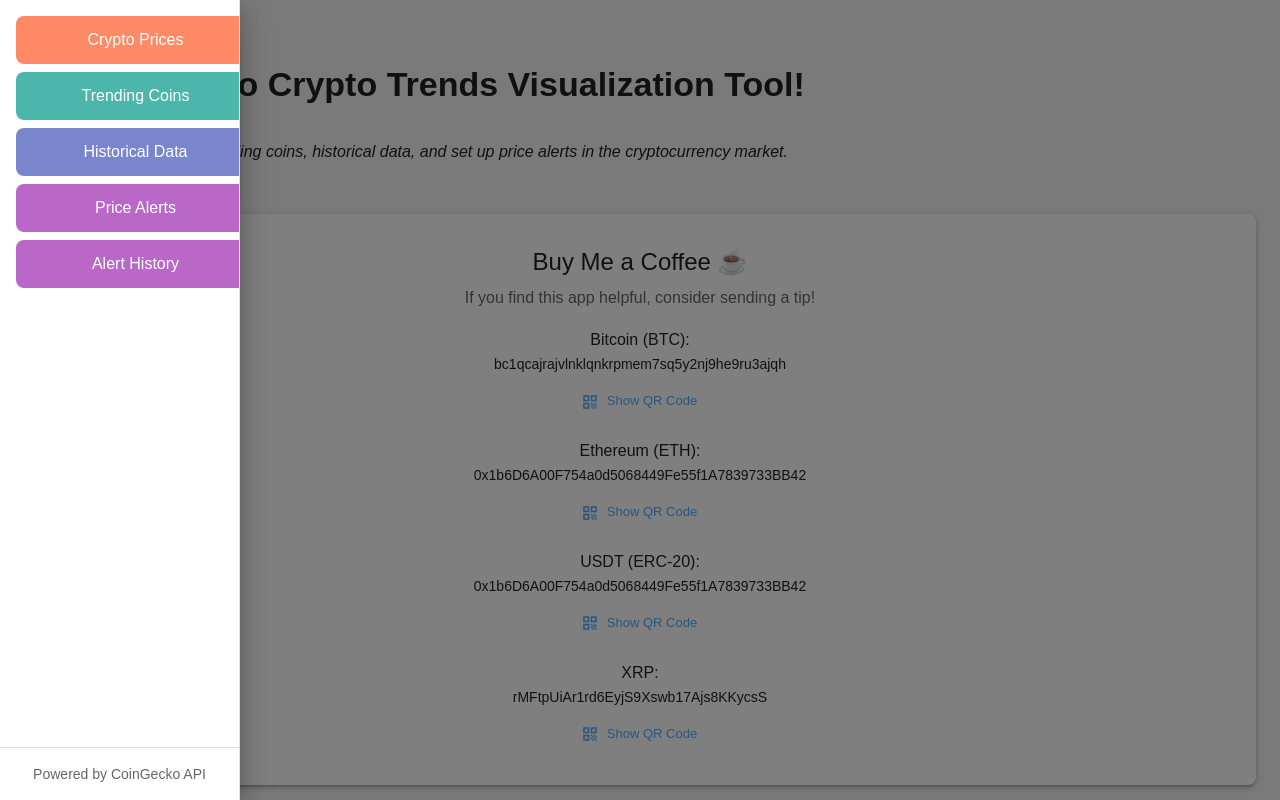
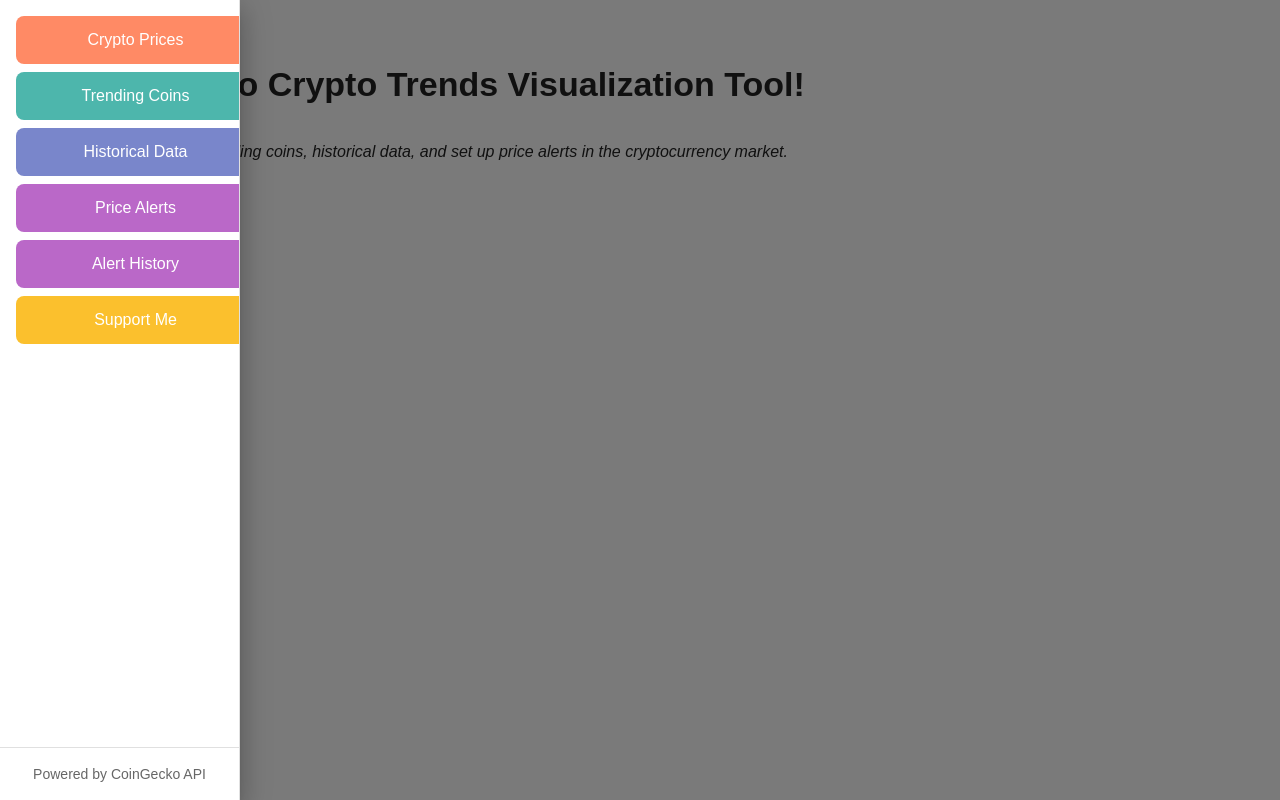
Before and after one commit to ConradPB/Crypto-Trends-Visualization-Tool, a React (Vite) app in the folder frontend/cryptotool/: page / in a window 1280 px wide. Both pictures are taken after a click on the button 32 px from the left and 84 px from the top of the page. Shown: the top 800 px of the page. Built offline with nearby package versions, Linux system fonts and the light colour scheme.

Commit message:
updated sidebar with support me

```diff
--- a/frontend/cryptotool/src/pages/Dashboard.tsx
+++ b/frontend/cryptotool/src/pages/Dashboard.tsx
@@ -11,7 +11,6 @@ import {
 import React, { useState } from "react";
 import MenuIcon from "@mui/icons-material/Menu";
 import { useTheme } from "@mui/material/styles";
-import SupportMe from "./SupportMe";
 
 const Dashboard = () => {
   const theme = useTheme();
@@ -24,6 +23,7 @@ const Dashboard = () => {
     historical: "#7986cb",
     alerts: theme.palette.mode === "dark" ? "#9c27b0" : "#ba68c8",
     history: theme.palette.mode === "dark" ? "#9c27b0" : "#ba68c8",
+    support: "#fbc02d",
   };
 
   return (
@@ -68,6 +68,11 @@ const Dashboard = () => {
               text: "Alert History",
               path: "/alerts-history",
               color: buttonColors.history,
+            },
+            {
+              text: "Support Me",
+              path: "/support-me",
+              color: buttonColors.support,
             },
           ].map((item) => (
             <ListItem
@@ -135,7 +140,6 @@ const Dashboard = () => {
           Explore the latest prices, trending coins, historical data, and set up
           price alerts in the cryptocurrency market.
         </Typography>
-        <SupportMe />
       </Box>
     </Box>
   );
```
